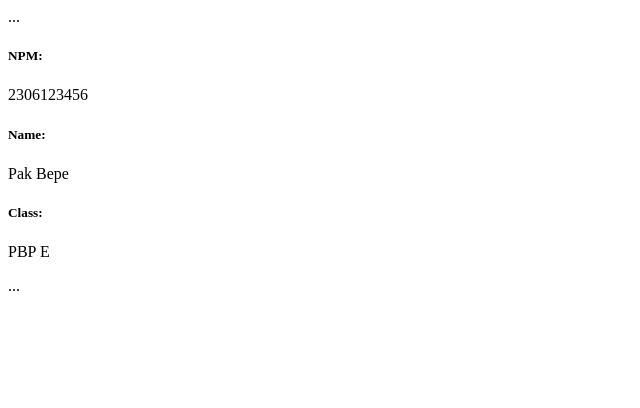
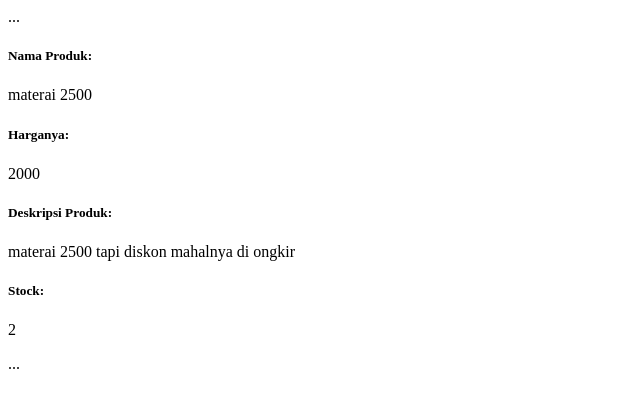
Before and after one commit to fassabilf/orenji, a Django app: page / in a window 1280 px wide. Shown: the top 408 px of the page, without its empty margins (0-640 px from the left). Run offline with Django 5.2, Linux system fonts and the light colour scheme.

Commit message:
done changing MVT

```diff
--- a/main/templates/main.html
+++ b/main/templates/main.html
@@ -1,8 +1,10 @@
 ...
-<h5>NPM: </h5>
-<p>{{ npm }}<p>
-<h5>Name: </h5>
-<p>{{ name }}<p>
-<h5>Class: </h5>
-<p>{{ class }}<p>
+<h5>Nama Produk: </h5>
+<p>{{ name}}<p>
+<h5>Harganya: </h5>
+<p>{{ price}}<p>
+<h5>Deskripsi Produk: </h5>
+<p>{{ description}}<p>
+<h5>Stock: </h5>
+<p>{{ stock}}<p>
 ...
--- a/main/views.py
+++ b/main/views.py
@@ -1,9 +1,10 @@
 from django.shortcuts import render
 def show_main(request):
     context = {
-        'npm' : '2306123456',
-        'name': 'Pak Bepe',
-        'class': 'PBP E'
+        'name' : 'materai 2500',
+        'price': 2000,
+        'description': 'materai 2500 tapi diskon mahalnya di ongkir',
+        'stock' : 2
     }
 
     return render(request, "main.html", context)
```
Also changed, not shown: main/models.py (+7 -7 lines), main/tests.py (+8 -9 lines), main/migrations/0002_orenjientry_delete_moodentry.py (added), main/migrations/0003_rename_decription_orenjientry_descriptions.py (added).
